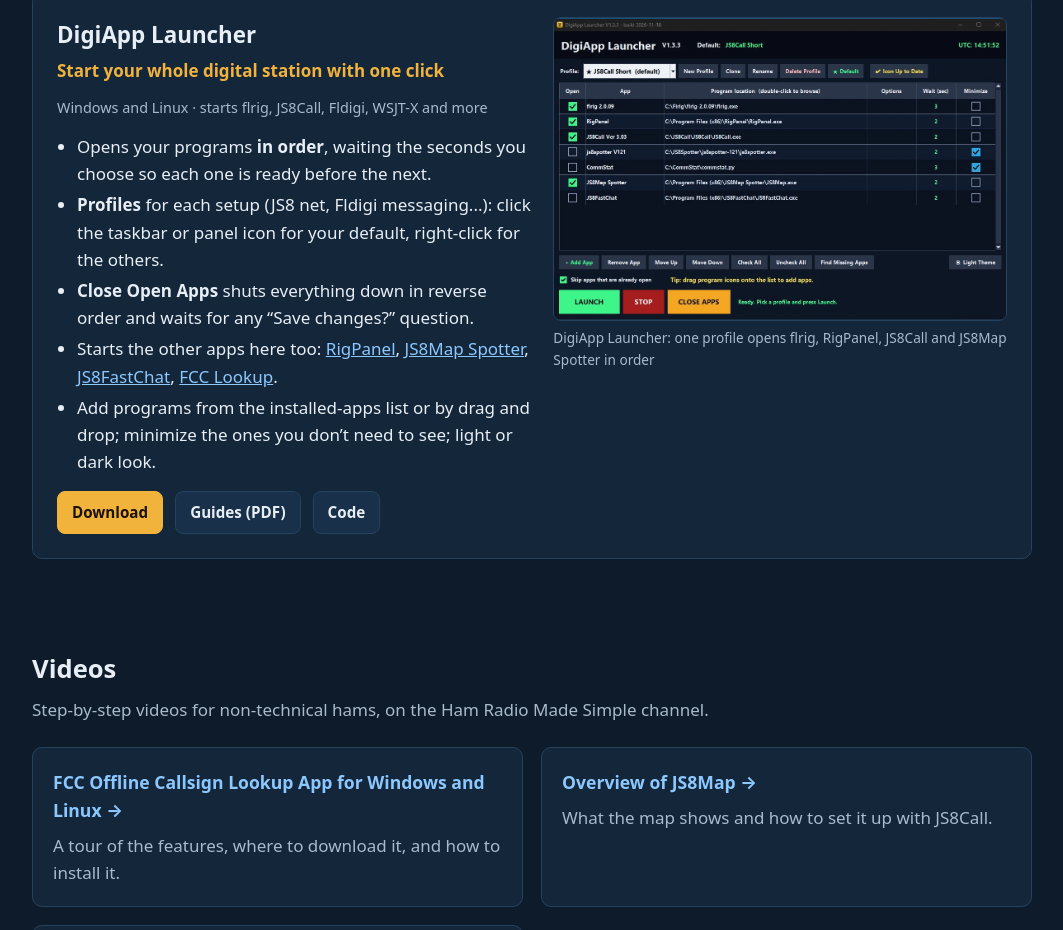
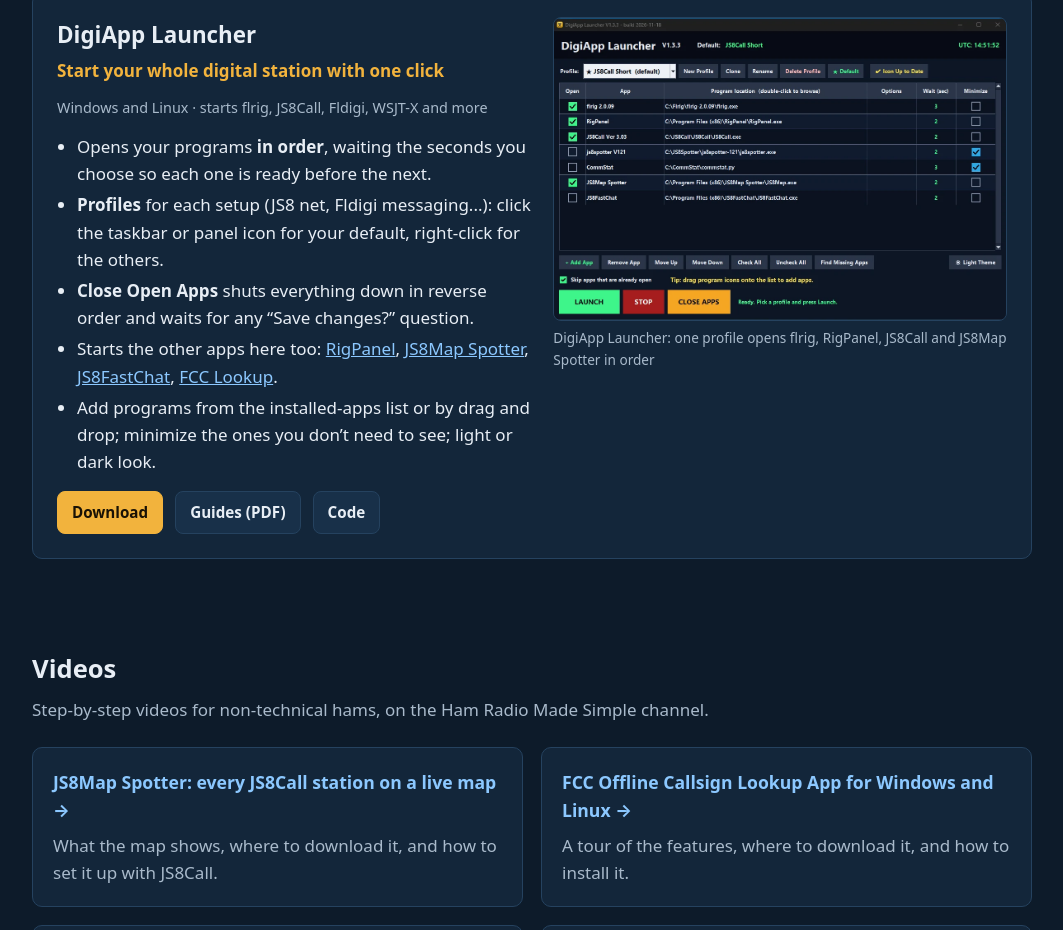
Before and after one commit to HamRadioMadeSimple/HamRadioMadeSimple.github.io, a plain HTML site: page index.html in a window 1280 px wide. Shown: the part 3551-4481 px from the top of the page, without its empty margins (108-1171 px from the left). Drawn offline with Linux system fonts and the light colour scheme.

Commit message:
Website: JS8Map Spotter video (Videos section + card button)
Co-Authored-By: Claude Opus 5.5 <noreply@anthropic.com>
Claude-Session: https://claude.ai/code/session_012A2mcLb2pxKuyJFUG3NNo7

```diff
--- a/index.html
+++ b/index.html
@@ -245,6 +245,7 @@
           <div class="btns">
             <a class="btn primary" href="https://github.com/HamRadioMadeSimple/JS8MapSpotter/releases/latest">Download</a>
             <a class="btn" href="https://github.com/HamRadioMadeSimple/JS8MapSpotter/tree/main/docs">Guides (PDF)</a>
+            <a class="btn" href="https://youtu.be/P38tYfbgYMI">Video</a>
             <a class="btn" href="https://github.com/HamRadioMadeSimple/JS8MapSpotter">Code</a>
           </div>
         </div>
@@ -331,6 +332,10 @@
       <h2>Videos</h2>
       <p class="sub">Step-by-step videos for non-technical hams, on the Ham Radio Made Simple channel.</p>
       <div class="grid2">
+        <a class="card" href="https://youtu.be/P38tYfbgYMI" style="text-decoration:none">
+          <h3>JS8Map Spotter: every JS8Call station on a live map &rarr;</h3>
+          <p>What the map shows, where to download it, and how to set it up with JS8Call.</p>
+        </a>
         <a class="card" href="https://youtu.be/RjpGs27fzLI" style="text-decoration:none">
           <h3>FCC Offline Callsign Lookup App for Windows and Linux &rarr;</h3>
           <p>A tour of the features, where to download it, and how to install it.</p>
```
